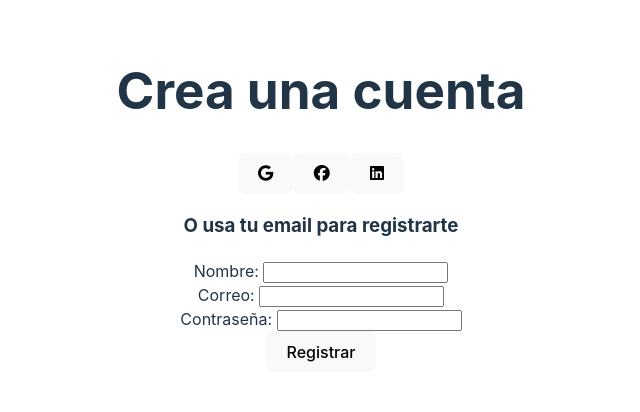
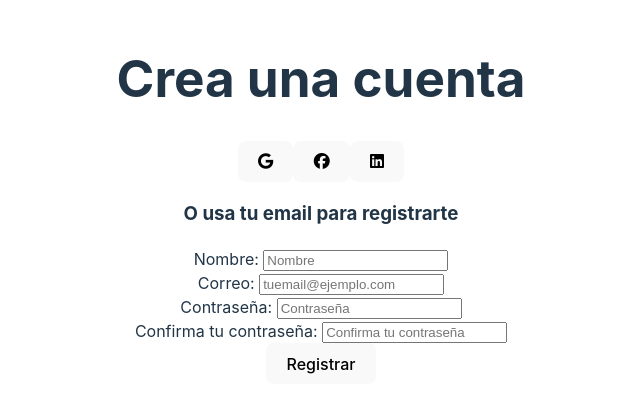
Before and after one commit to durod/componentes-y-eventos-REACT-Durian-Felipe, a React (Vite) app: page / in a window 1280 px wide. Shown: the part 200-612 px from the top of the page, without its empty margins (319-959 px from the left). Built offline with nearby package versions, Linux system fonts and the light colour scheme.

Commit message:
se agregan los placeholder en los imputs

```diff
--- a/src/components/Formulario.jsx
+++ b/src/components/Formulario.jsx
@@ -13,7 +13,7 @@ const Formulario = ({
     <form onSubmit={onSubmit}>
       <div>
         <label>Nombre: </label>
-        <input type="text" name="nombre" value={nombre} onChange={onChange} />
+        <input type="text" name="nombre" value={nombre} onChange={onChange} placeholder="Nombre" />
         {errores.nombre && <span className="error">{errores.nombre}</span>}
 
         <div>
@@ -22,7 +22,7 @@ const Formulario = ({
             type="email"
             name="correo"
             value={correo}
-            onChange={onChange}
+            onChange={onChange} placeholder="tuemail@ejemplo.com"
           />
           {errores.correo && <span className="error">{errores.correo}</span>}
         </div>
@@ -33,12 +33,26 @@ const Formulario = ({
             type="password"
             name="contraseña"
             value={contraseña}
-            onChange={onChange}
+            onChange={onChange} placeholder="Contraseña"
           />
           {errores.contraseña && (
             <span className="error">{errores.contraseña}</span>
           )}
         </div>
+
+        <div>
+          <label>Confirma tu contraseña: </label>
+          <input
+            type="password"
+            name="contraseña"
+            value={contraseña}
+            onChange={onChange} placeholder="Confirma tu contraseña"
+          />
+          {errores.contraseña && (
+            <span className="error">{errores.contraseña}</span>
+          )}
+        </div>
+
       </div>
 
       {/* Resto de los campos y validaciones */}
```
